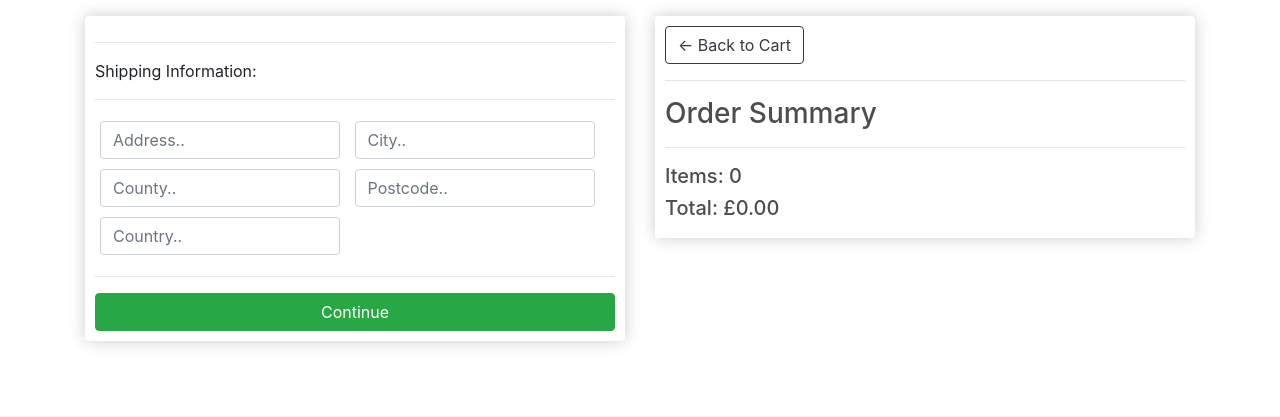
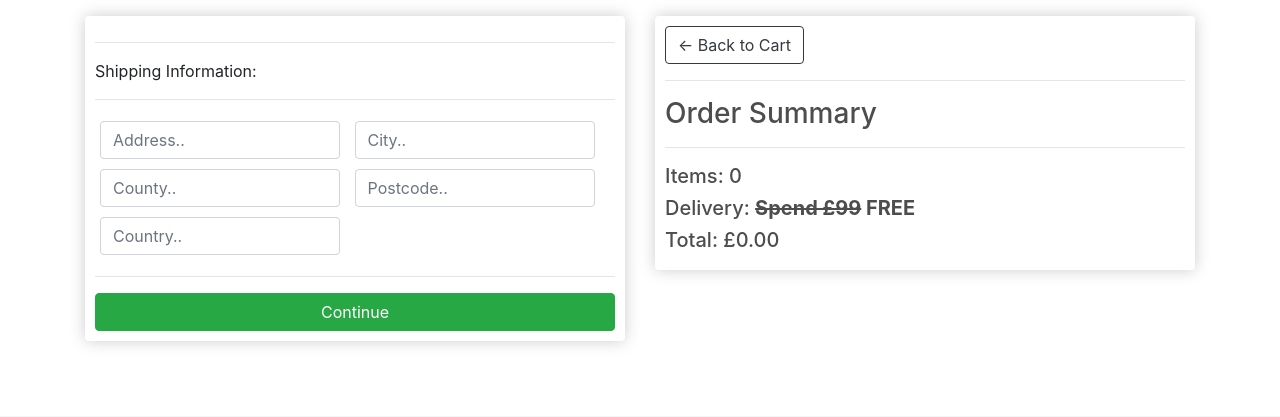
Before and after one commit to henrysevern/gym_shop, a Django app: page /checkout/ in a window 1280 px wide. Shown: the part 192-609 px from the top of the page. Run offline with Django 3.2, Linux system fonts and the light colour scheme; a user stored in the database is signed in; data comes from the database, SQL or seed files in the repository; data that the repository does not hold is empty; some libraries are stand-ins or nearby versions.

Commit message:
Add free delivery

```diff
--- a/store/templates/store/checkout.html
+++ b/store/templates/store/checkout.html
@@ -57,6 +57,7 @@
             </div>
             {% endfor %}
             <h5>Items:   {{order.get_cart_items}}</h5>
+            <h5>Delivery:  <strong><s>Spend £99</s>  FREE</strong></h5>
             <h5>Total:   £{{order.get_cart_total|floatformat:2}}</h5>
         </div>
     </div>
```
